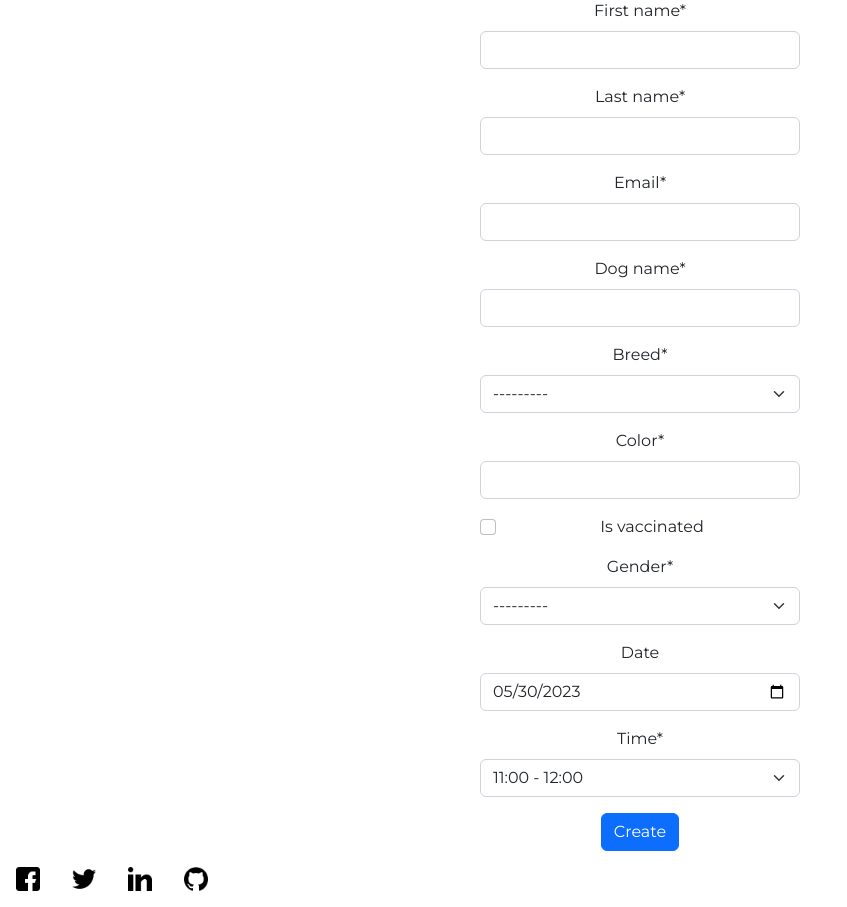
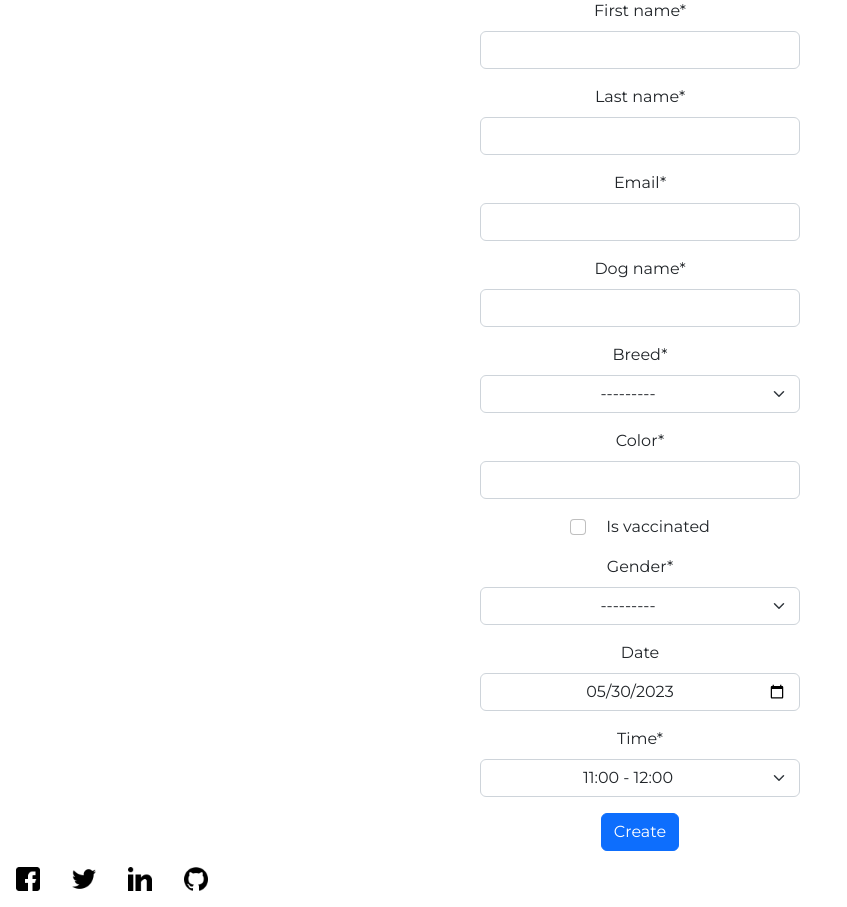
Before and after one commit to amylour/FreeFido_v2, a Django app: page /booking/create/ in a window 1280 px wide. Shown: the part 113-1020 px from the top of the page, without its empty margins (0-847 px from the left). Run offline with Django 3.2, Linux system fonts and the light colour scheme; the visitor is signed in with stand-in values (Sample User, id 1); parts of the project's set-up code (start-up, migrations or seed data) failed here and were passed over; some libraries are stand-ins or nearby versions.

Commit message:
style: form input fields

```diff
--- a/static/css/base.css
+++ b/static/css/base.css
@@ -46,6 +46,26 @@ a {
 main {
     flex: 1 0 auto;
     background-color: var(--white);
+}
+
+#id_first_name,
+#id_last_name,
+#id_email,
+#id_dog_name,
+#id_color,
+#id_date {
+    text-align: center;
+}
+
+select {
+    text-align: center;
+}
+
+/* is_vaccinated checkbox styling */
+.form-check .form-check-input {
+    float: none;
+    margin-left: -1.5em;
+    margin-right: 1em;
 }
 
 /* footer */
```
